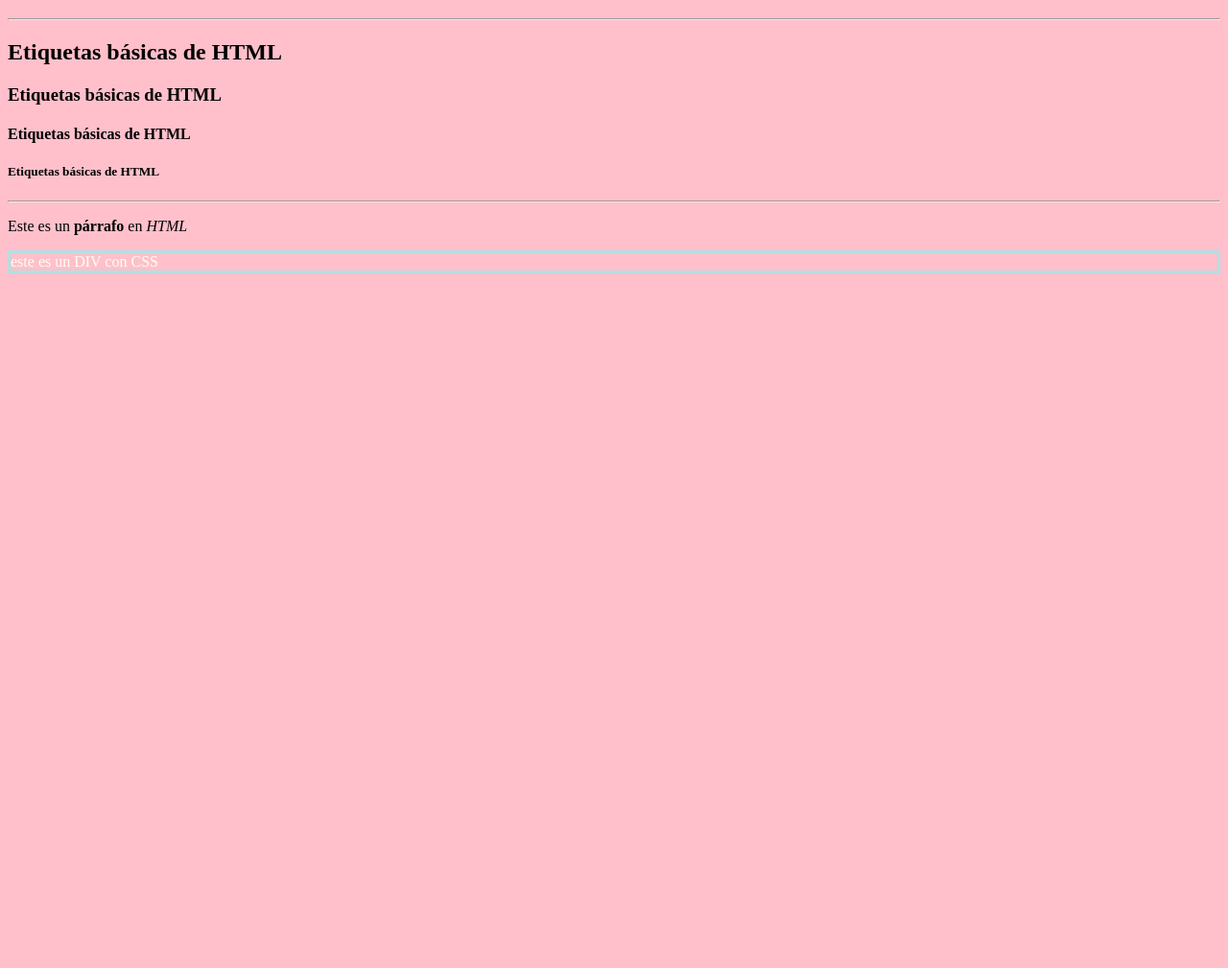
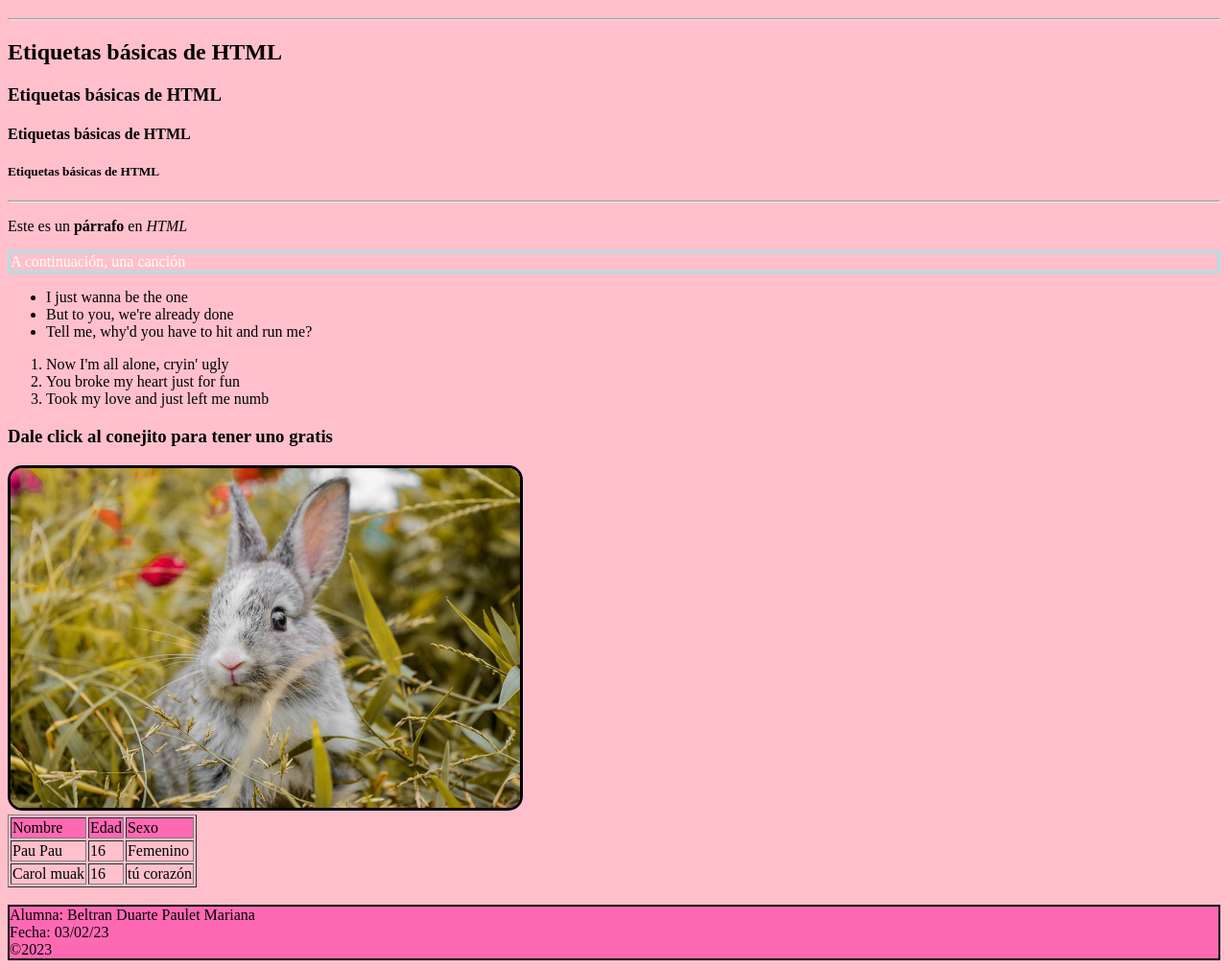
Before and after one commit to PauletBeltran/PauletBeltran.github.io, a plain HTML site: page p1_EtiquetasBasicas.html in a window 1280 px wide. Shown: the part 61-1070 px from the top of the page at 96% size. Before the commit the page ends 800 px from the top, so only its background shows below. Drawn offline with Linux system fonts and the light colour scheme.

Commit message:
Elementos básicos HTML 03/02/23 (Actualización)

```diff
--- a/p1_EtiquetasBasicas.html
+++ b/p1_EtiquetasBasicas.html
@@ -17,7 +17,48 @@
     <p>Este es un <b>párrafo</b> en <i>HTML</i></p>
 
     <div style="border: 3px solid powderblue; color:ivory">
-        este es un DIV con CSS
+        A continuación, una canción
+    </div>
+
+    <ul>
+        <li>I just wanna be the one</li>
+        <li>But to you, we're already done</li>
+        <li>Tell me, why'd you have to hit and run me?</li>
+    </ul>
+
+    <ol>
+        <li>Now I'm all alone, cryin' ugly</li>
+        <li>You broke my heart just for fun</li>
+        <li>Took my love and just left me numb</li>
+    </ol>
+
+    <h3>Dale click al conejito para tener uno gratis</h3>
+    <a href="https://youtu.be/dQw4w9WgXcQ"><img src="conejito.jpg" alt="" width="42%" style="border: 3px solid black; border-radius: 15px;"></a>
+
+    <table border="1">
+        <tr>
+            <td style="background-color: hotpink;">Nombre</td>
+            <td style="background-color: hotpink;">Edad</td>
+            <td style="background-color: hotpink;">Sexo</td>
+        </tr>
+        <tr>
+            <td>Pau Pau</td>
+            <td>16</td>
+            <td>Femenino</td>
+        </tr>
+        <tr>
+            <td>Carol muak</td>
+            <td>16</td>
+            <td>tú corazón</td>
+        </tr>
+    </table>
+    <br>
+    <div style="background-color: hotpink; border: 2px solid black;">
+        Alumna: Beltran Duarte Paulet Mariana
+        <br>
+        Fecha: 03/02/23
+        <br>
+        &copy;2023
     </div>
 </body>
 </html>
```
Also changed, not shown: conejito.jpg (added).
